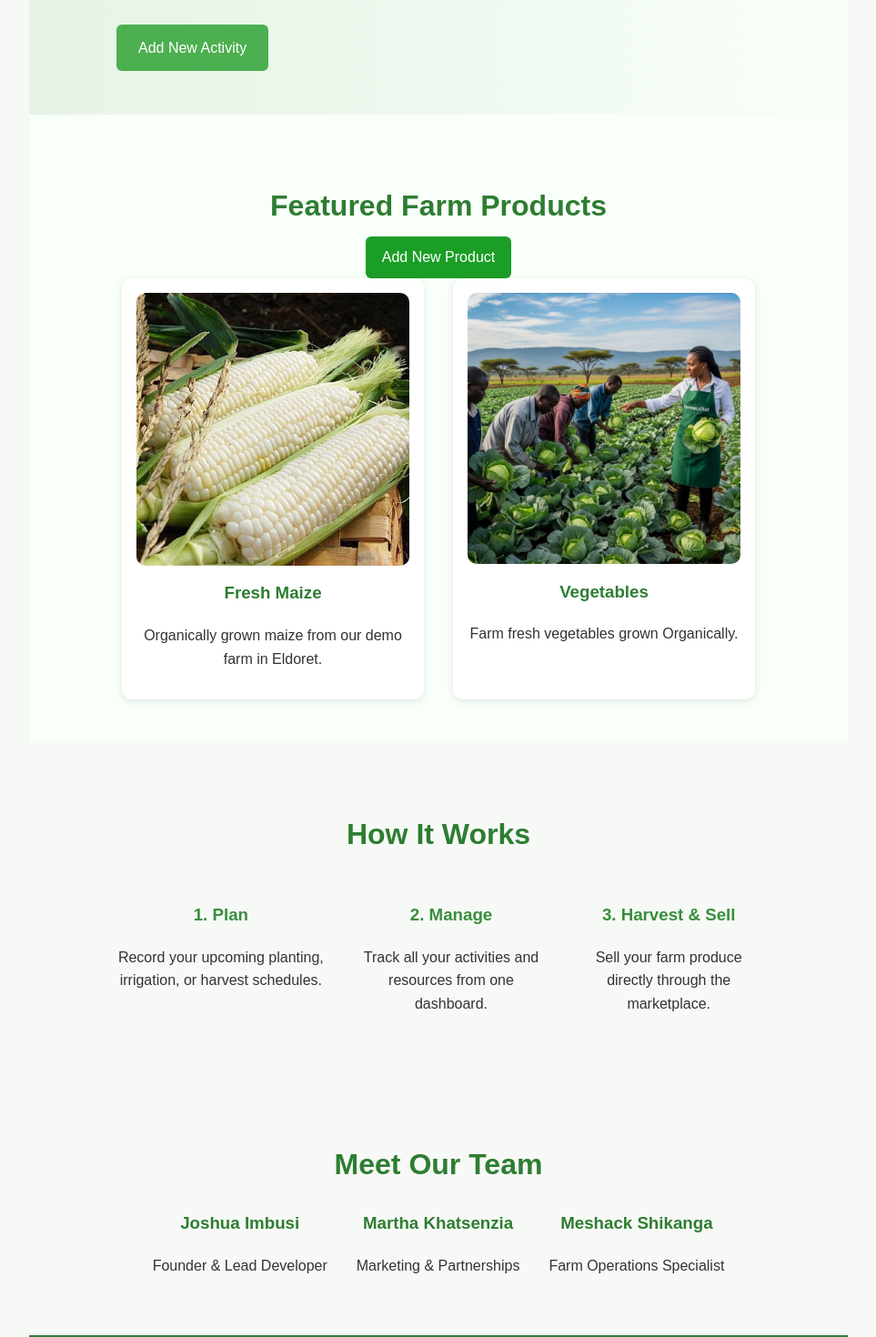
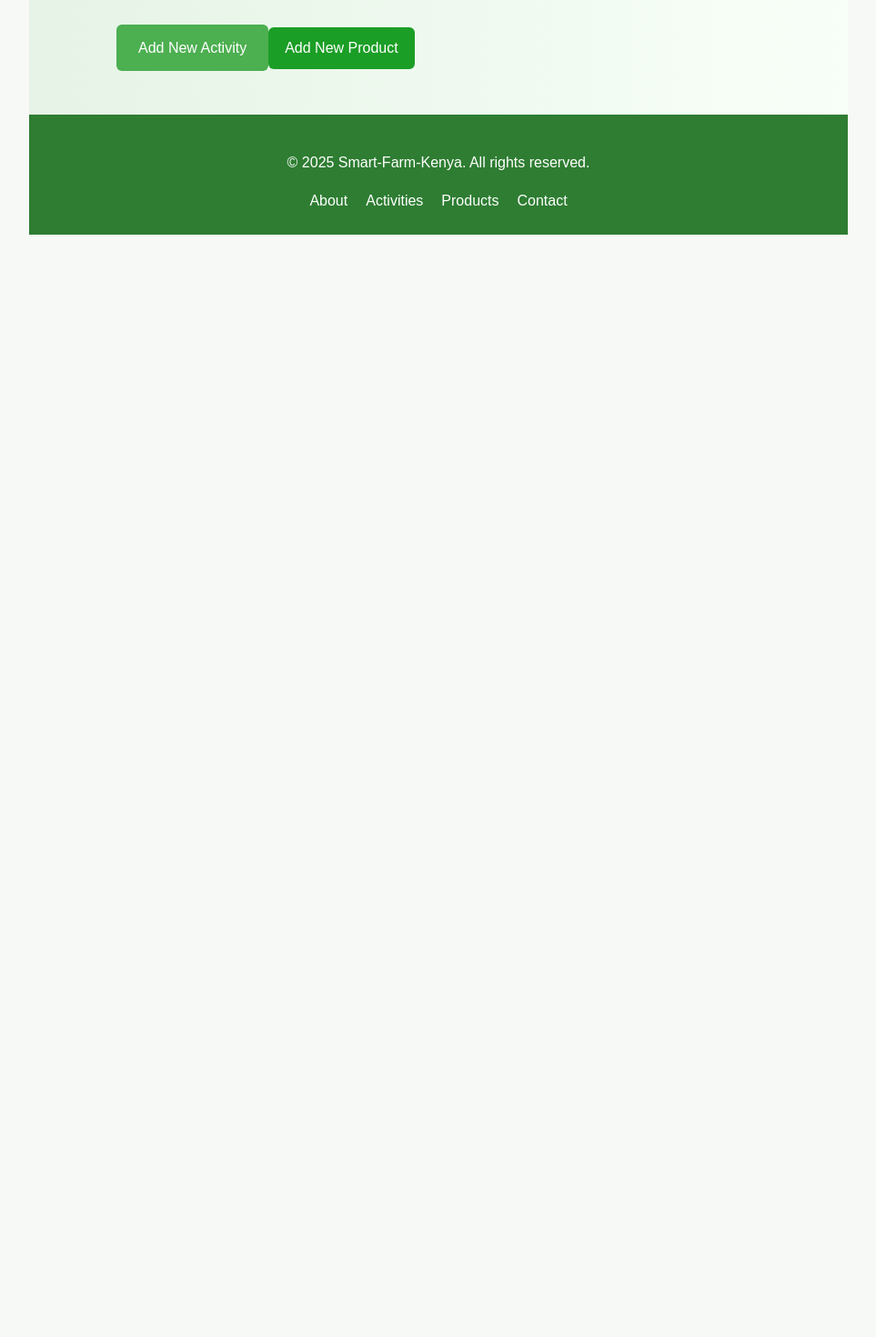
Before and after one commit to joshuaimbusi-web/smart-farm-kenya, a React (Create React App) app: page / in a window 1280 px wide. Shown: the part 560-2030 px from the top of the page at 91% size, without its empty margins (158-1121 px from the left). After the commit the page ends 850 px from the top, so only its background shows below. Built offline with nearby package versions, Linux system fonts and the light colour scheme; data requests are answered from the project's data file.

Commit message:
"initial commit"

```diff
--- a/db.json
+++ b/db.json
@@ -74,11 +74,23 @@
         "Brian",
         "Tom"
       ]
+    },
+    {
+      "id": "2f6d",
+      "title": "planting carrots",
+      "date": "2025-10-24",
+      "type": "planting",
+      "status": "in progress",
+      "description": "ongoing",
+      "workers": [
+        "Brian",
+        "Tom"
+      ]
     }
   ],
   "farmProducts": [
     {
-      "id": 1,
+      "id": "1",
       "name": "Fresh Eggs",
       "description": "Farm-fresh organic eggs from free-range chickens.",
       "price": 300,
@@ -86,7 +98,7 @@
       "image": "https://cdn.pixabay.com/photo/2019/05/31/00/15/egg-4241145_1280.jpg"
     },
     {
-      "id": 2,
+      "id": "2",
       "name": "Cabbages",
       "description": "Large green cabbages grown organically without pesticides.",
       "price": 100,
@@ -94,7 +106,7 @@
       "image": "https://cdn.pixabay.com/photo/2018/10/03/22/08/kohl-3722517_1280.jpg"
     },
     {
-      "id": 3,
+      "id": "3",
       "name": "Broiler Chicken",
       "description": "Healthy farm-raised broiler chickens, ready for sale.",
       "price": 800,
@@ -102,7 +114,7 @@
       "image": "https://cdn.pixabay.com/photo/2020/03/16/19/43/chicken-4938114_640.jpg"
     },
     {
-      "id": 4,
+      "id": "4",
       "name": "Rabbits",
       "description": "Healthy rabbits ideal for meat or breeding.",
       "price": 1200,
@@ -110,7 +122,7 @@
       "image": "https://cdn.pixabay.com/photo/2015/01/10/11/54/hare-595136_640.jpg"
     },
     {
-      "id": 5,
+      "id": "5",
       "name": "Maize",
       "description": "Dried maize grains ready for milling or resale.",
       "price": 2500,
@@ -118,7 +130,7 @@
       "image": "https://cdn.pixabay.com/photo/2014/10/24/15/59/corn-501441_640.jpg"
     },
     {
-      "id": 6,
+      "id": "6",
       "name": "Beans",
       "description": "High-quality mixed beans rich in protein and fiber.",
       "price": 2800,
@@ -126,12 +138,23 @@
       "image": "https://cdn.pixabay.com/photo/2023/02/06/17/30/beans-7772449_640.jpg"
     },
     {
-      "id": 7,
+      "id": "7",
       "name": "Spinach",
       "description": "Freshly harvested spinach rich in iron and vitamins.",
       "price": 80,
       "category": "Vegetables",
       "image": "https://cdn.pixabay.com/photo/2013/01/05/13/56/real-spinach-73911_1280.jpg"
+    }
+  ],
+  "soldItems": [
+    {
+      "id": "4",
+      "name": "Rabbits",
+      "description": "Healthy rabbits ideal for meat or breeding.",
+      "price": 1200,
+      "category": "Animal Products",
+      "image": "https://cdn.pixabay.com/photo/2015/01/10/11/54/hare-595136_640.jpg",
+      "soldDate": "2025-10-23T18:45:50.011Z"
     },
     {
       "id": "ce1ae236-3c46-49a3-9fb5-a5b44e2665a6",
@@ -139,18 +162,8 @@
       "category": "Vegetables",
       "price": 100,
       "description": "Freshly picked tomatoes grown organically",
-      "image": "https://cdn.pixabay.com/photo/2022/09/05/09/50/tomatoes-7433786_640.jpg"
-    }
-  ],
-  "soldItems": [
-    {
-      "id": 4,
-      "name": "Rabbits",
-      "description": "Healthy rabbits ideal for meat or breeding.",
-      "price": 1200,
-      "category": "Animal Products",
-      "image": "https://cdn.pixabay.com/photo/2015/01/10/11/54/hare-595136_640.jpg",
-      "soldDate": "2025-10-23T18:45:50.011Z"
+      "image": "https://cdn.pixabay.com/photo/2022/09/05/09/50/tomatoes-7433786_640.jpg",
+      "soldDate": "2025-10-25T04:17:52.784Z"
     }
   ]
 }
--- a/src/components/ActivityList.jsx
+++ b/src/components/ActivityList.jsx
@@ -1,6 +1,6 @@
 import { Link } from "react-router-dom";
 
-export default function ActivityList({ activities, deleteActivity, onEdit }) {
+export default function ActivityList({ activities, deleteActivity}) {
   return (
     <div className="activity-list">
       {activities.length === 0 ? (
@@ -23,7 +23,6 @@ export default function ActivityList({ activities, deleteActivity, onEdit }) {
             </div>
 
             <div className="card-actions">
-              {/* <button onClick={() => onEdit(activity)} className="edit-btn">edit</button> */}
               <button onClick={() => deleteActivity(activity.id)} className="delete-btn">delete</button>
             </div>
           </div>
--- a/src/components/EditActivityForm.jsx
+++ /dev/null
@@ -1,60 +0,0 @@
-import { useState, useEffect } from "react";
-
-export default function EditActivityForm({ activity, updateActivity }) {
-  const [formData, setFormData] = useState(activity);
-
-  useEffect(() => setFormData(activity), [activity]);
-
-  function handleChange(e) {
-    setFormData({ ...formData, [e.target.name]: e.target.value });
-  }
-
-  function handleSubmit(e) {
-    e.preventDefault();
-
-    const updatedData = {
-      ...formData,
-      workers: typeof formData.workers === "string"
-  ? formData.workers.split(",").map((w) => w.trim())
-  : Array.isArray(formData.workers)
-  ? formData.workers
-  : [],
-    };
-
-    fetch(`http://localhost:3000/activities/${activity.id}`, {
-      method: "PUT",
-      headers: { "Content-Type": "application/json" },
-      body: JSON.stringify(updatedData),
-    })
-      .then((res) => res.json())
-      .then((updated) => {
-        updateActivity(updated);
-        alert("Activity updated successfully!");
-      });
-  }
-
-  return (
-    <form onSubmit={handleSubmit} className="activity-form">
-      <h2>Edit Activity</h2>
-
-      <input type="text" name="title" value={formData.title} onChange={handleChange} required />
-      <input type="date" name="date" value={formData.date} onChange={handleChange} required />
-      <select name="type" value={formData.type} onChange={handleChange} required>
-        <option value="">Select Type</option>
-        <option value="planting">Planting</option>
-        <option value="irrigation">Irrigation</option>
-        <option value="harvesting">Harvesting</option>
-      </select>
-      <input type="text" name="status" value={formData.status} onChange={handleChange} />
-      <textarea name="description" value={formData.description} onChange={handleChange} />
-      <input
-        type="text"
-        name="workers"
-        value={Array.isArray(formData.workers) ? formData.workers.join(", ") : formData.workers}
-        onChange={handleChange}
-      />
-
-      <button type="submit" className="btn-submit">Save Changes</button>
-    </form>
-  );
-}
--- a/src/pages/Activities.jsx
+++ b/src/pages/Activities.jsx
@@ -1,13 +1,11 @@
 import ActivityList from "../components/ActivityList";
 import FilterBar from "../components/FilterBar";
-import EditActivityForm from "../components/EditActivityForm";
 import { useState } from "react";
 
-export default function Activities({ activities, deleteActivity, updateActivity }) {
+export default function Activities({ activities, deleteActivity }) {
   const [filter, setFilter] = useState("all");
   const [search, setSearch] = useState("");
   const [sort, setSort] = useState("date-desc");
-  const [editingActivity, setEditingActivity] = useState(null);
 
   const filteredActivities = activities
     .filter(a => filter === "all" || a.type === filter)
@@ -22,15 +20,6 @@ export default function Activities({ activities, deleteActivity, updateActivity
       return 0;
     });
 
-  function handleEdit(activity) {
-    setEditingActivity(activity);
-  }
-
-  function handleUpdate(updatedActivity) {
-    updateActivity(updatedActivity);
-    setEditingActivity(null);
-  }
-
   return (
     <div className="activities-page">
       <h1 className="page-title">All Farm Activities</h1>
@@ -44,18 +33,10 @@ export default function Activities({ activities, deleteActivity, updateActivity
         setSort={setSort}
       />
 
-      {editingActivity ? (
-        <EditActivityForm
-          activity={editingActivity}
-          updateActivity={handleUpdate}
-        />
-      ) : (
-        <ActivityList
-          activities={filteredActivities}
-          deleteActivity={deleteActivity}
-          onEdit={handleEdit}
-        />
-      )}
+      <ActivityList
+        activities={filteredActivities}
+        deleteActivity={deleteActivity}
+      />
     </div>
   );
 }
--- a/src/pages/Home.jsx
+++ b/src/pages/Home.jsx
@@ -9,9 +9,9 @@ export default function Home() {
             irrigation, and harvesting activities all in one place —
             simple, smart, and efficient farming for Kenya’s future.
           </p>
-          <a href="/add" className="hero-btn">
-            Add New Activity
-          </a>
+          <a href="/add" className="hero-btn">Add New Activity</a>
+
+          <a href="/add-product" className="newProduct-btn">Add New Product</a>
         </div>
 
         <div className="hero-images">
@@ -20,67 +20,12 @@ export default function Home() {
         </div>
       </section>
 
-      <section className="featured-products">
-        <h2>Featured Farm Products</h2>
-        <a href="/add-product" className="newProduct-btn">
-            Add New Product
-          </a>
-        <div className="product-list">
-          <div className="product-card">
-            <img src="/images/maize.jpg" alt="Maize" />
-            <h3>Fresh Maize</h3>
-            <p>Organically grown maize from our demo farm in Eldoret.</p>
-          </div>
-          <div className="product-card">
-            <img src="/images/homey.jpg" alt="Vegetable" />
-            <h3>Vegetables</h3>
-            <p>Farm fresh vegetables grown Organically.</p>
-          </div>
-        </div>
-      </section>
-
-      <section className="how-it-works">
-        <h2>How It Works</h2>
-        <div className="steps">
-          <div className="step">
-            <h3>1. Plan</h3>
-            <p>Record your upcoming planting, irrigation, or harvest schedules.</p>
-          </div>
-          <div className="step">
-            <h3>2. Manage</h3>
-            <p>Track all your activities and resources from one dashboard.</p>
-          </div>
-          <div className="step">
-            <h3>3. Harvest & Sell</h3>
-            <p>Sell your farm produce directly through the marketplace.</p>
-          </div>
-        </div>
-      </section>
-
-      <section className="our-team">
-        <h2>Meet Our Team</h2>
-        <div className="team-members">
-          <div className="member">
-            <h3>Joshua Imbusi</h3>
-            <p>Founder & Lead Developer</p>
-          </div>
-          <div className="member">
-            <h3>Martha Khatsenzia</h3>
-            <p>Marketing & Partnerships</p>
-          </div>
-          <div className="member">
-            <h3>Meshack Shikanga</h3>
-            <p>Farm Operations Specialist</p>
-          </div>
-        </div>
-      </section>
-
       <footer className="footer">
         <p>© {new Date().getFullYear()} Smart-Farm-Kenya. All rights reserved.</p>
         <div className="footer-links">
           <a href="/about">About</a>
           <a href="/activities">Activities</a>
-           <a href="/farm-products">Products</a>
+          <a href="/farm-products">Products</a>
           <a href="mailto:info@smartfarmkenya.com">Contact</a>
         </div>
       </footer>
```
